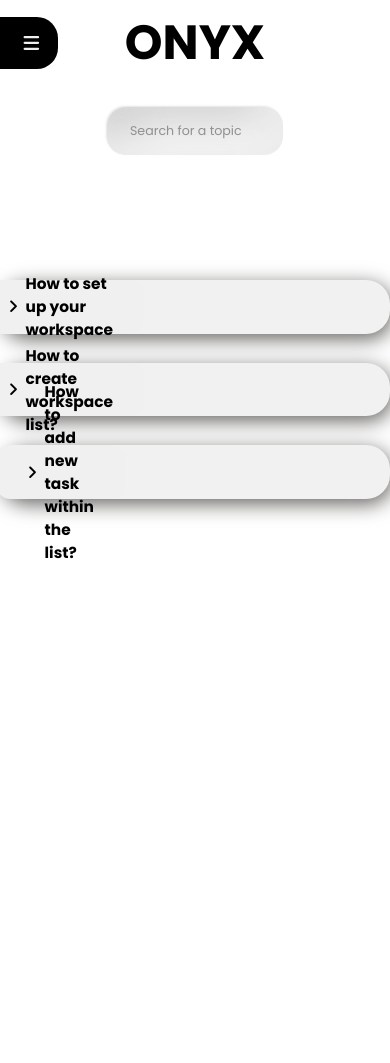
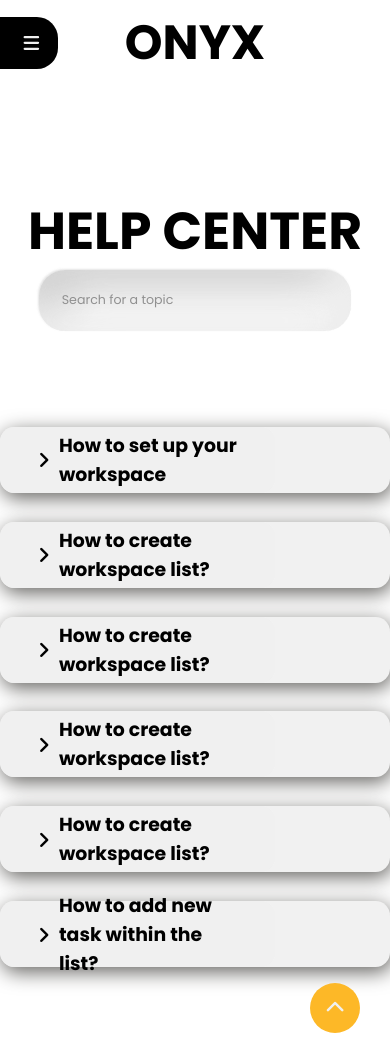
Before and after one commit to truongnhatanh7/EEET2580_Onyx_Project, a PHP site: page /faq.html in a window 390 px wide. Run offline with PHP 8.4, Linux system fonts and the light colour scheme; some libraries are stand-ins or nearby versions.

Commit message:
FAQ html done all (nav bar is still not added due to being blocked in server in backend)

```diff
--- a/assets/css/faq-responsive.css
+++ b/assets/css/faq-responsive.css
@@ -1,21 +1,54 @@
 @media (max-width: 1040px) {
+    main {
+        --gap: 0;
+    }
+    /* faq input to find */
+    .faq__find {
+        width: 80%;
+        padding: 1.7em 1.8em;
+        border-radius: 2.7rem;
+    }
+    /* wrapper of cards */
     .faq__wrapper {
         width: 100%;
-        padding: 10em 0;
-        gap: 3em;
+        padding: 15em 0;
+        --gap: 6em;
     }
+    /* summary */
     .faq__card > summary {
         padding: 0 2em;
         height: 3.5em;
-        border-radius: 1.5rem;
+    }
+    /* content */
+    .faq__card-content {
+        padding: 1.5em 0 2em;
+    }
+    .faq__card-content p {
+        line-height: 2;
+        padding-left: 1.5em;
+        /* font-size: 1.6rem; */
+    }
+}
+@media (max-width: 768px) {
+    :root {
+        --border-radius: 1.5rem;
+    }
+    /* wrapper of cards */
+    .faq__wrapper {
+        padding: 10em 0;
+        --gap: 3em;
     }
     /* content */
     .faq__card-content {
         flex-direction: column;
-        padding: 0.2em 0 0.7em 0.2em;
+        padding: 0.2em 0;
     }
-    .faq__card p {
-        line-height: 2.5;
-        /* font-size: 1.6rem; */
+    .faq__card-content p {
+        width: 100%;
+        padding: 0 2.5em 1.5em;
+        order: 2;
+    }
+    .faq__card-content img {
+        width: 90%;
     }
 }
--- a/assets/css/faq.css
+++ b/assets/css/faq.css
@@ -8,20 +8,58 @@
     --font-size-title: clamp(3.60rem, calc(1.84rem + 8.81vw), 9.77rem);
     --font-size-input: clamp(1.01rem, calc(0.71rem + 1.49vw), 2.05rem);
     /* 2.7rem */
-    --font-size-summary: clamp(1.21rem, calc(0.82rem + 1.93vw), 2.56rem);
+    --font-size-summary: clamp(1.45rem, calc(0.95rem + 2.50vw), 3.20rem);
     /* 2rem */
-    --font-size-content: clamp(0.84rem, calc(0.61rem + 1.14vw), 1.64rem);
+    --font-size-content: clamp(1.21rem, calc(0.82rem + 1.93vw), 2.56rem);
+
+    --border-radius: 2.5rem
 }
 body {
     width: 100vw;
     height: 100vh;
 }
 main {
+    padding-top: 20em;
     flex-direction: column;
     width: 100%;
     height: auto;
     --gap: 3em;
 }
+/* button back to top */
+#button {
+    /* display: inline-block; */
+    position: fixed;
+    bottom: 30px;
+    right: 30px;
+    z-index: 1;
+
+    width: 50px;
+    height: 50px;
+
+    border-radius: 50%;
+    background-color: var(--yellow);
+    text-align: center;
+    transition: background-color .3s,
+      opacity .5s, visibility .5s;
+
+}
+#button::after {
+    content: "\f077";
+    font-family: FontAwesome;
+    font-weight: normal;
+    font-style: normal;
+    font-size: 2em;
+    line-height: 50px;
+    color: var(--white);
+}
+#button:hover {
+    cursor: pointer;
+    background-color: var(--pink-color);
+}
+#button:active {
+    background-color: var(--pink-color);
+}
+
 /* header */
 .faq__title {
     /* font-size: 7rem; */
@@ -29,7 +67,7 @@ main {
 }
 /* input */
 .faq__find {
-    width: 45%;
+    width: 47%;
     padding: 1.2em 1.8em;
     font-size: var(--font-size-input);
     border-radius: 2rem;
@@ -58,7 +96,7 @@ main {
     font-size: 4rem;
     background-color: var(--figma-gray);
     box-shadow: 2px 5px 20px #646360;
-    border-radius: 2.5rem;
+    border-radius: var(--border-radius);
     transition: height 1s ease;
 }
 /* summary */
@@ -72,10 +110,10 @@ main {
     transition: .25s transform ease;
 }
 .faq__card > summary {
+    border-radius: var(--border-radius);
     width: 100%;
     padding: 0 2.5em;
     height: 3.5em;
-    border-radius: 2.5rem;
     --gap: 0;
 
     background: var(--white);
@@ -90,7 +128,10 @@ main {
 
 }
 /* when hover */
-.faq__card:hover summary {
+.faq__card:hover, .faq__card:focus {
+    transform: translate(3px, -5px);
+}
+.faq__card:hover summary, .faq__card:focus summary {
     background-color: var(--alt-blue);
 }
 /* when open the faq card */
@@ -103,18 +144,20 @@ main {
     /* list-style-type: '🔽'; */
     list-style-type: none;
 }
+
 /* content */
 .faq__card-content {
     width: 100%;
-    padding: 0.5em 0 1.3em 2em;
+    padding: 1.3em 0 1.6em 0.9em;
     --gap: 0;
 }
 .faq__card p {
     width: 50%;
-    line-height: 4;
+    line-height: 2;
     font-size: var(--font-size-content);
 
 }
 .faq__card img {
     width: 50%;
+    height: 100%;
 }
--- a/assets/js/faq.js
+++ b/assets/js/faq.js
@@ -1,14 +1,31 @@
 const faqContainer = document.querySelector(".faq__wrapper");
-animationDetails();
+
+animateDetails();
+// scroll to appear back to top button
+let backToTopButton = document.querySelector("#button");
+
 
 // functions
-async function animationDetails() {
+function backToTopClick() {
+  // document.querySelector("main").animate({
+  //   // keyframes from start to end height
+  //   scrollTop: [event.scrollTop, 0]
+  // }, {
+  //   duration: 400,
+  //   easing: 'ease-out'
+  // });
+  document.body.scrollTop = 0;
+  document.documentElement.scrollTop = 0;
+}
+async function animateDetails() {
     await getFaqContent();
 
     // animation on details
     document.querySelectorAll(".faq__card").forEach((el, index) => {
         new DetailObject(el);
     });
+
+
 }
 async function getFaqContent() {
     // fetch json and create element
--- a/assets/js/faq.json
+++ b/assets/js/faq.json
@@ -24,6 +24,42 @@
 
     },
     {
+        "title": "How to create workspace list?",
+        "detail": [
+            "Log-in to your dashboard using your ONYX Account",
+            "Select a workspace to continue",
+            "An option to create new list will appeare",
+            "Enter a name and hit create"
+        ],
+        "img": "./assets/img/faq/faq-create.svg",
+        "alt": "Create Workspace in Faq"
+
+    },
+    {
+        "title": "How to create workspace list?",
+        "detail": [
+            "Log-in to your dashboard using your ONYX Account",
+            "Select a workspace to continue",
+            "An option to create new list will appeare",
+            "Enter a name and hit create"
+        ],
+        "img": "./assets/img/faq/faq-create.svg",
+        "alt": "Create Workspace in Faq"
+
+    },
+    {
+        "title": "How to create workspace list?",
+        "detail": [
+            "Log-in to your dashboard using your ONYX Account",
+            "Select a workspace to continue",
+            "An option to create new list will appeare",
+            "Enter a name and hit create"
+        ],
+        "img": "./assets/img/faq/faq-create.svg",
+        "alt": "Create Workspace in Faq"
+
+    },
+    {
         "title": "How to add new task within the list?",
         "detail": [
             ""
--- a/faq.html
+++ b/faq.html
@@ -23,8 +23,10 @@
     <title>ONYX | FAQ</title>
 </head>
 <body>
+    <!-- Back to top button -->
     <div class="header"></div>
     <main class="flex flex-center">
+        <a id="button" class="hide" onclick = "backToTopClick()"></a>
         <h1 class="faq__title">HELP CENTER</h1>
         <input type="text" class="faq__find" placeholder="Search for a topic" onkeyup="filterFaqCard()">
         <div class="faq__wrapper flex flex-center">
```
